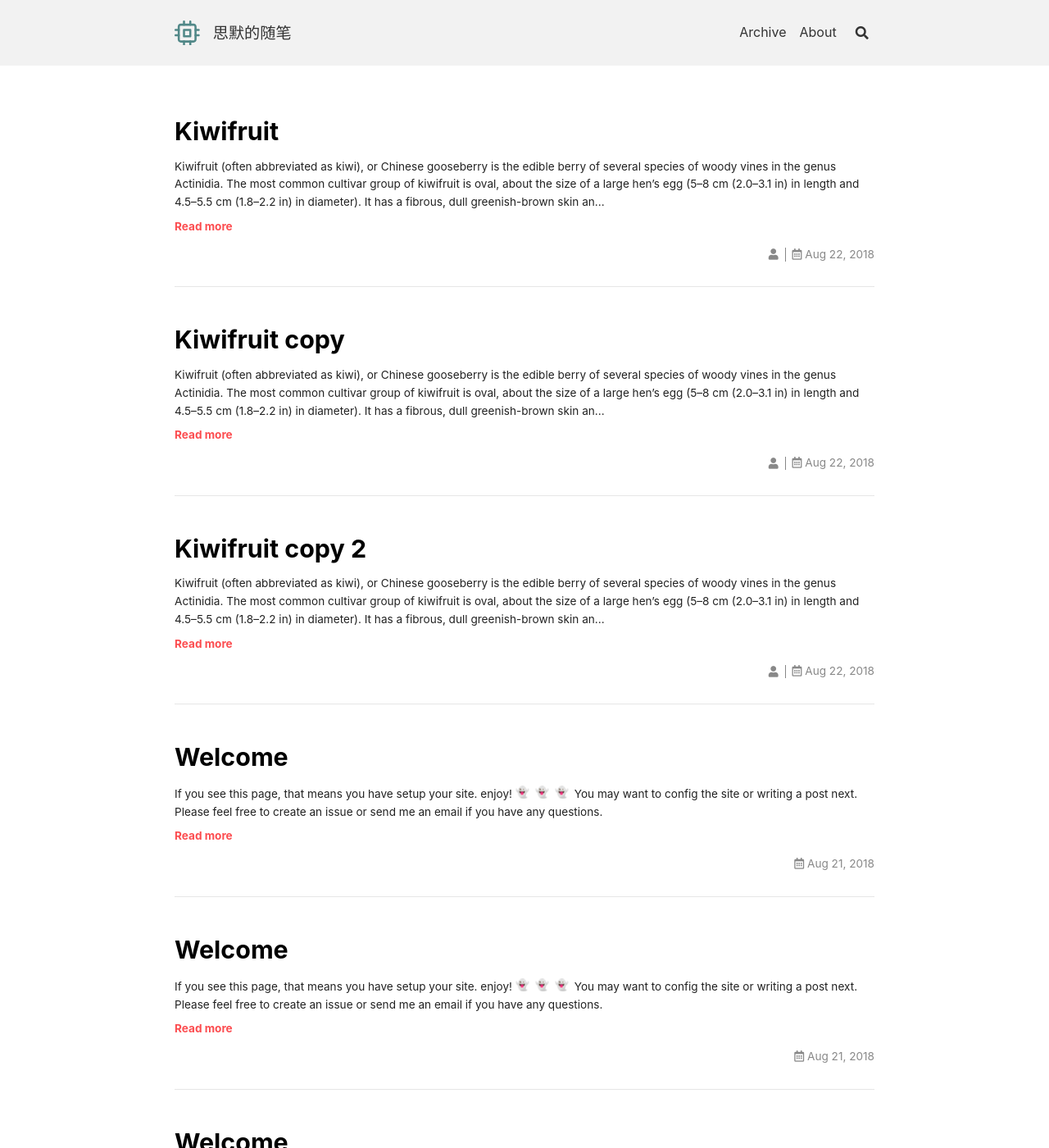
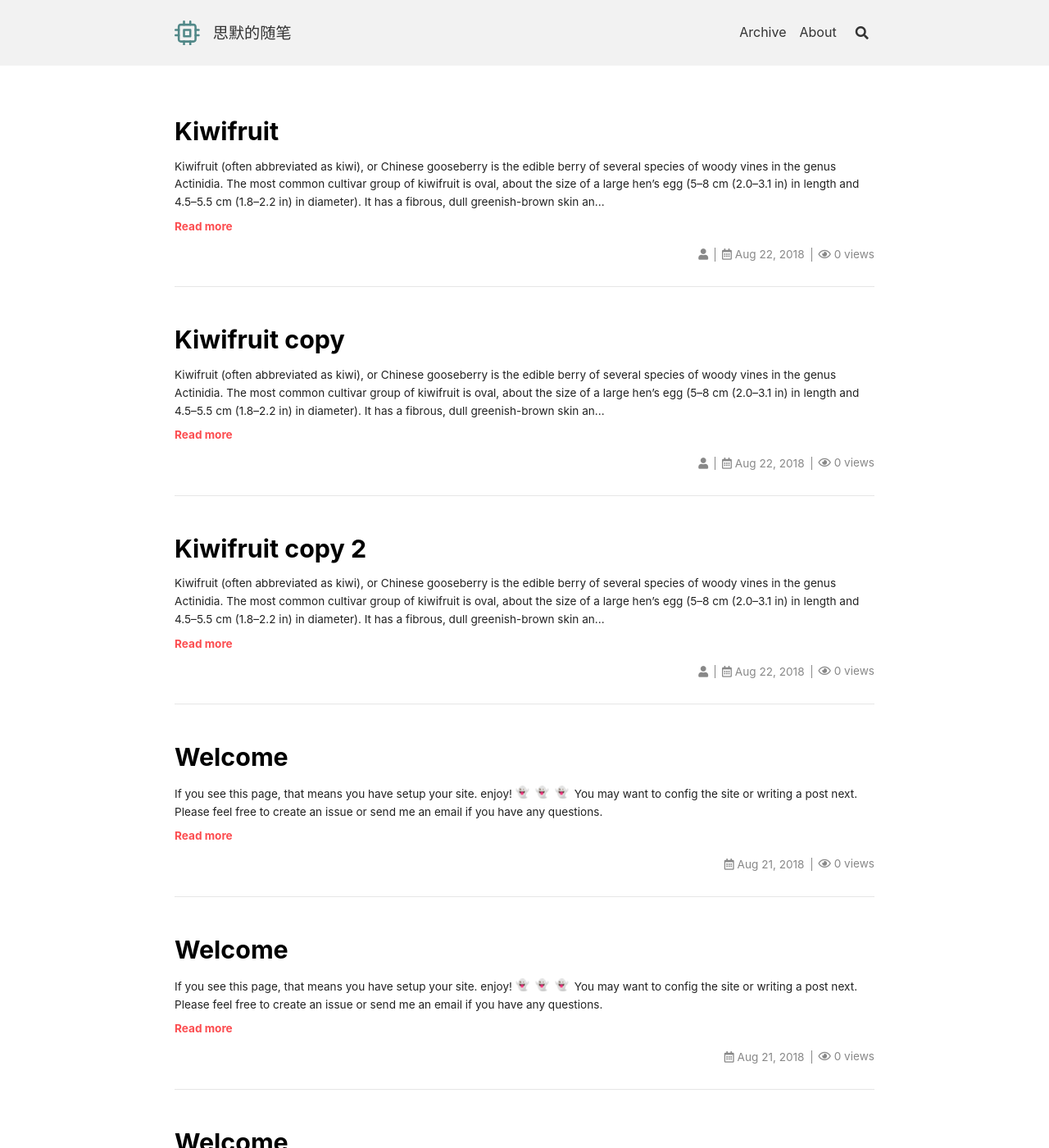
Before and after one commit to iostalks/iostalks.github.io.jekyll, a Jekyll site: the page built from index.html, in a window 1280 px wide and 1400 px high. Shown: the whole window at 82% size. Built offline with Jekyll 4.4.1, drawn with Linux system fonts in a browser that asks for light colours; nearby versions of some CDN libraries; emoji names are drawn with the system emoji font; the list of posts is cut into pages by our own code; comment, search, counter and statistics services are not loaded; some of the changed lines change nothing that is shown.

Commit message:
feat: add pageview

```diff
--- a/_config.yml
+++ b/_config.yml
@@ -129,13 +129,13 @@ comments:
 ## => Pageview
 ##############################
 pageview:
-  provider: false # false (default), "leancloud", "custom"
+  provider: "leancloud"
 
   ## Leancloud
   leancloud:
-    app_id    : # LeanCloud App id
-    app_key   : # LeanCloud App key
-    app_class : # LeanCloud App class
+    app_id    : "OAuTN7rXwaO6gniD2jQ2WWsd-gzGzoHsz"
+    app_key   : "PH6NcCUsw0pTo7XG2NVqjVqW"
+    app_class : "Counter"
 
 
 ## => Search
```
